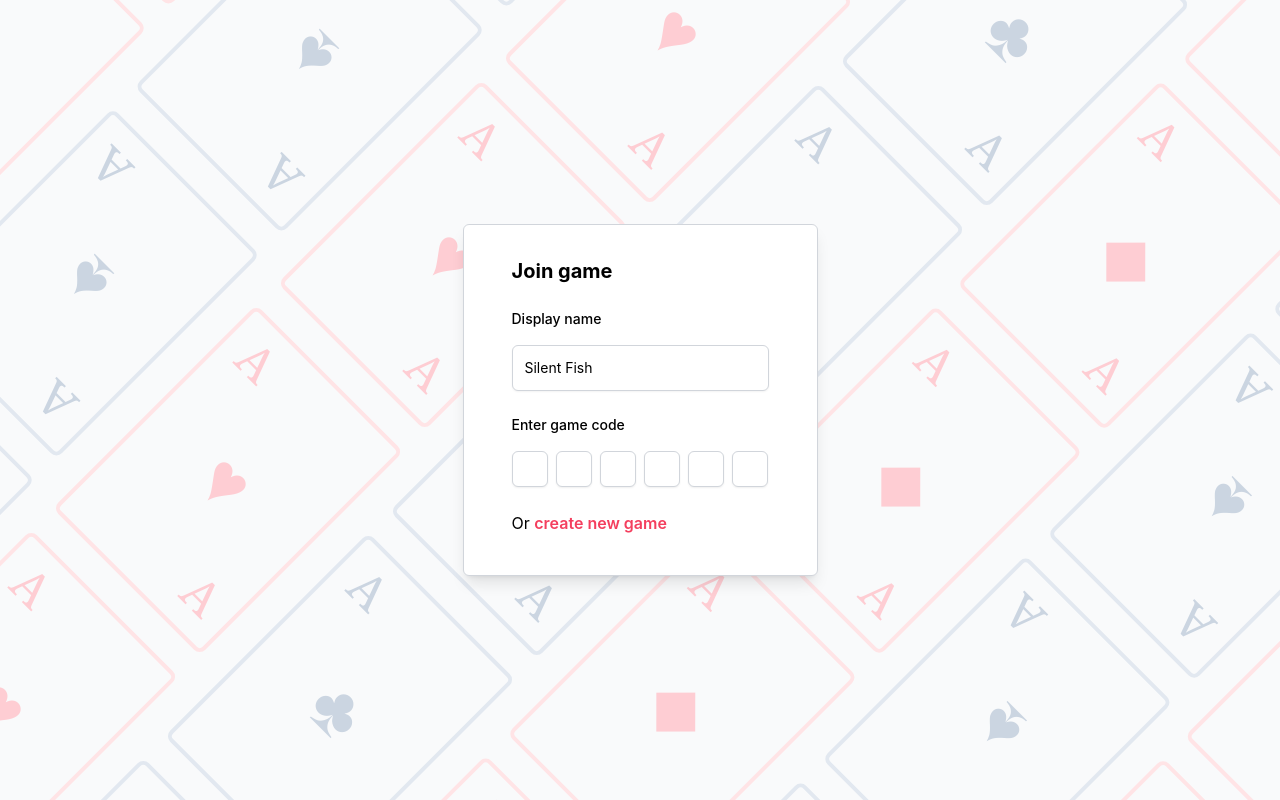
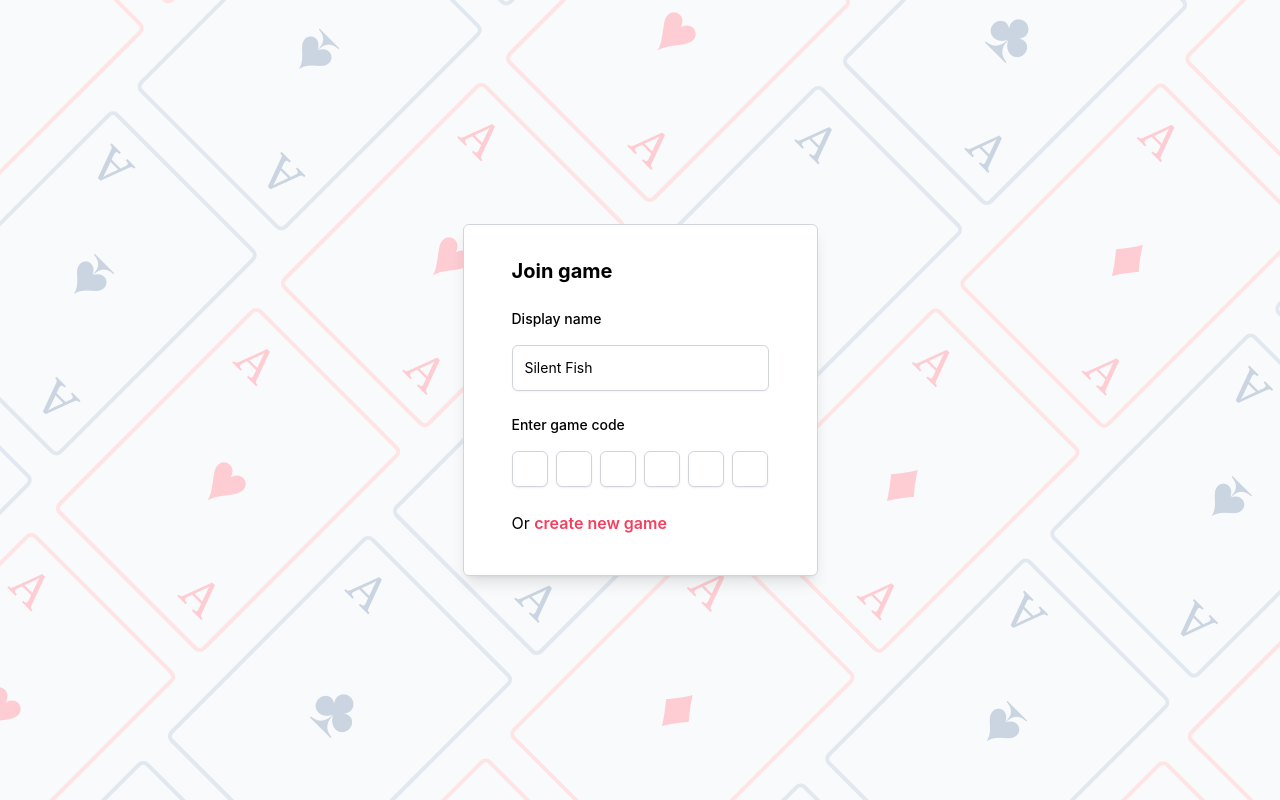
Before and after one commit to tfritzy/aces-web, a React (Create React App) app: page / in a window 1280 px wide. Built offline with nearby package versions, Linux system fonts and the light colour scheme.

Commit message:
Wrong diamond

```diff
--- a/src/Game/PlayingCard.tsx
+++ b/src/Game/PlayingCard.tsx
@@ -37,7 +37,7 @@ export const getSuitIcon = (suit: Suit): JSX.Element | undefined => {
     case Suit.DIAMONDS:
       return (
         <span role="img" className="no-emoji">
-          &#x25C6;
+          &#x2666;
         </span>
       );
     case Suit.HEARTS:
```
